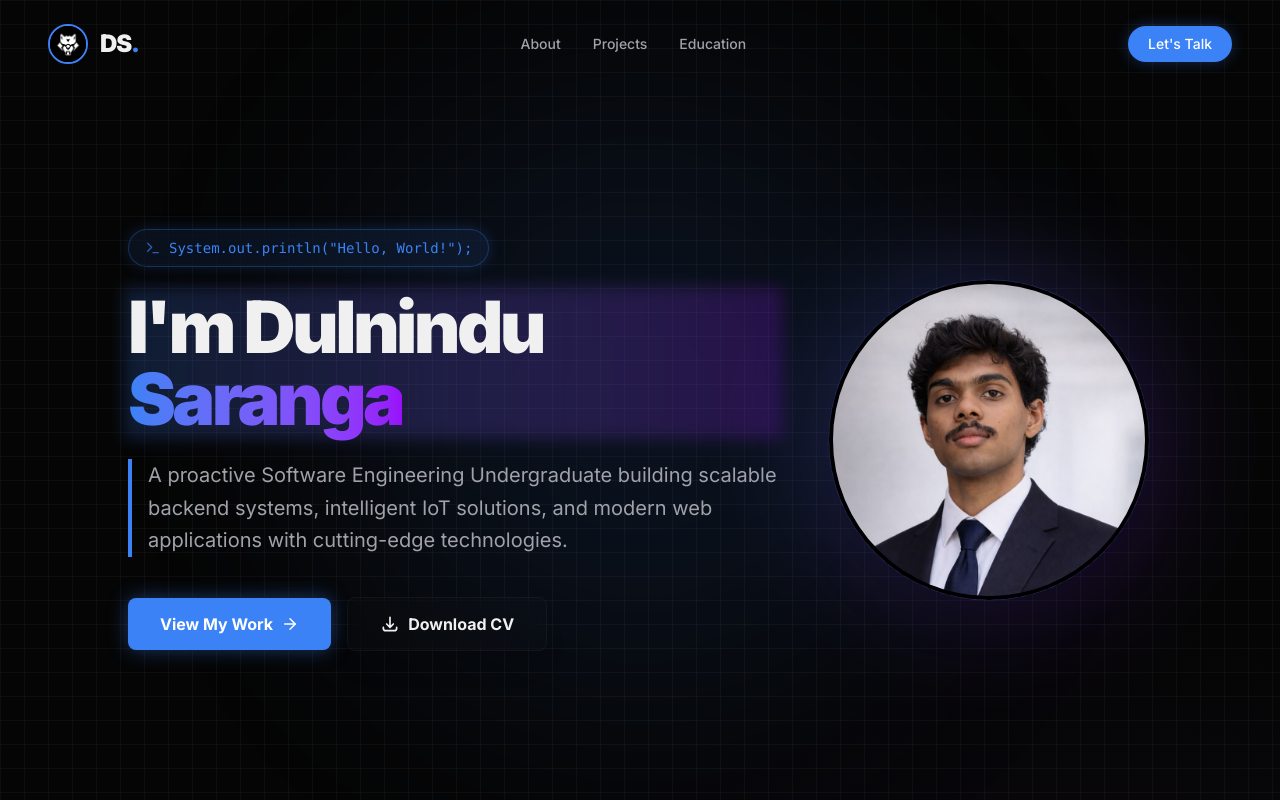
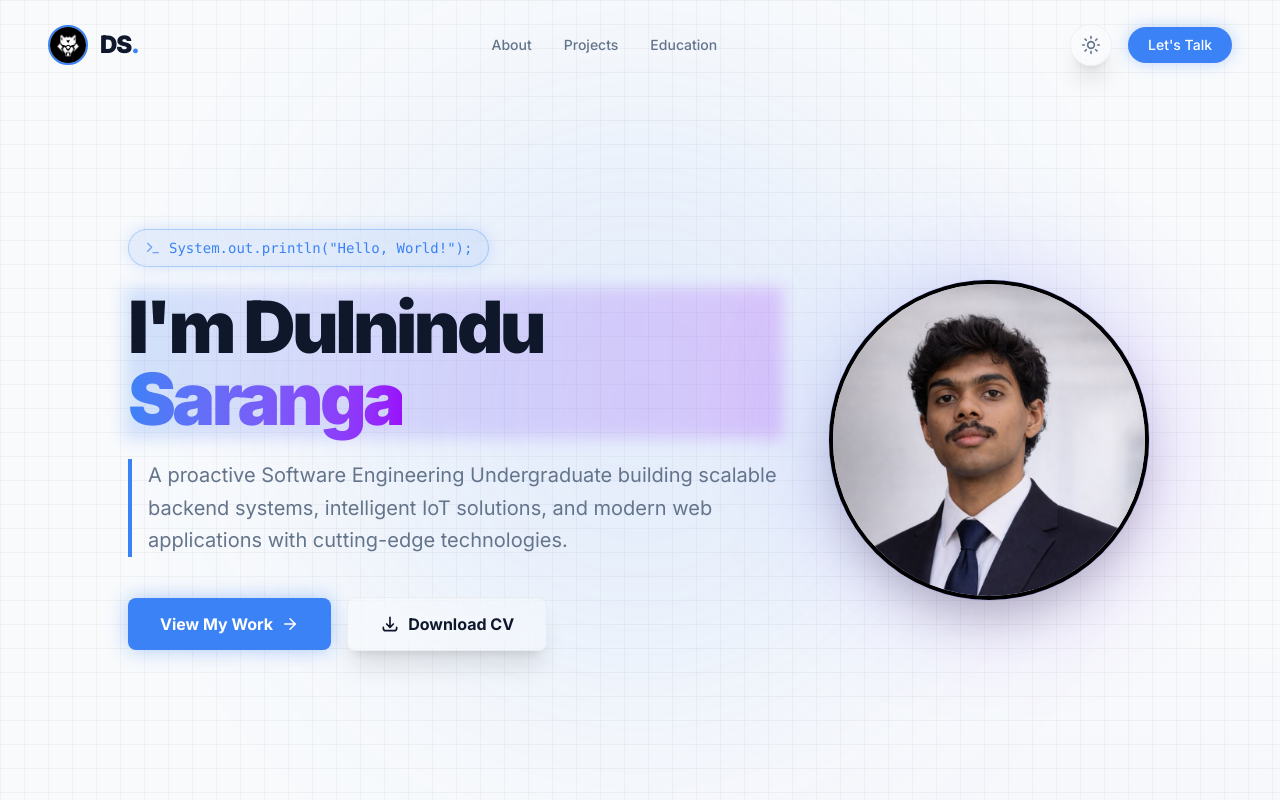
Before and after one commit to dulnindu123/advanced-portfolio, a Next.js app: page / in a window 1280 px wide. Shown: the top 800 px of the page. Built offline with nearby package versions, Linux system fonts and the light colour scheme.

Commit message:
Add Light/Dark mode theme switching functionality

```diff
--- a/src/app/globals.css
+++ b/src/app/globals.css
@@ -1,22 +1,43 @@
 @import "tailwindcss";
 
 @theme {
-  --color-background: #050505;
-  --color-foreground: #f0f0f0;
+  --color-background: var(--background);
+  --color-foreground: var(--foreground);
 
-  --color-primary: #f0f0f0;
-  --color-secondary: #a1a1aa;
-  --color-accent: #3b82f6; /* Blue */
+  --color-primary: var(--primary);
+  --color-secondary: var(--secondary);
+  --color-accent: #3b82f6; /* Blue constant for both */
   --color-accent-hover: #60a5fa;
-  --color-card: rgba(255, 255, 255, 0.03);
-  --color-card-border: rgba(255, 255, 255, 0.08);
+  --color-card: var(--card-bg);
+  --color-card-border: var(--card-border);
 
   --font-sans: var(--font-inter);
 }
 
 :root {
+  /* Light Mode Palette */
+  --background: #f8fafc;
+  --foreground: #0f172a;
+  --primary: #0f172a;
+  --secondary: #64748b;
+  --card-bg: rgba(255, 255, 255, 0.7);
+  --card-border: rgba(0, 0, 0, 0.08);
+
+  --ambient-1: rgba(59, 130, 246, 0.05);
+  --ambient-2: rgba(147, 51, 234, 0.05);
+}
+
+.dark {
+  /* Dark Mode Palette */
   --background: #050505;
   --foreground: #f0f0f0;
+  --primary: #f0f0f0;
+  --secondary: #a1a1aa;
+  --card-bg: rgba(255, 255, 255, 0.03);
+  --card-border: rgba(255, 255, 255, 0.08);
+
+  --ambient-1: rgba(59, 130, 246, 0.12);
+  --ambient-2: rgba(147, 51, 234, 0.12);
 }
 
 body {
@@ -24,9 +45,10 @@ body {
   color: var(--foreground);
   font-family: var(--font-sans), sans-serif;
   overflow-x: hidden;
+  transition: background-color 0.4s ease, color 0.4s ease;
   background-image:
-    radial-gradient(circle at 15% 50%, rgba(59, 130, 246, 0.08), transparent 25%),
-    radial-gradient(circle at 85% 30%, rgba(147, 51, 234, 0.08), transparent 25%);
+    radial-gradient(circle at 15% 50%, var(--ambient-1), transparent 25%),
+    radial-gradient(circle at 85% 30%, var(--ambient-2), transparent 25%);
 }
 
 @layer utilities {
@@ -35,7 +57,7 @@ body {
   }
 
   .glass {
-    @apply bg-card/40 backdrop-blur-md border border-card-border/50 shadow-xl;
+    @apply bg-card/40 backdrop-blur-md border border-card-border/50 shadow-xl transition-colors duration-300;
   }
 }
 
--- a/src/app/layout.tsx
+++ b/src/app/layout.tsx
@@ -1,6 +1,7 @@
 import type { Metadata } from "next";
 import { Inter } from "next/font/google";
 import "./globals.css";
+import { ThemeProvider } from "@/context/ThemeContext";
 
 const inter = Inter({
   variable: "--font-inter",
@@ -21,10 +22,12 @@ export default function RootLayout({
   children: React.ReactNode;
 }>) {
   return (
-    <html lang="en" className={`${inter.variable} dark antialiased`} data-theme="dark">
-      <body className="min-h-screen bg-background text-foreground flex flex-col selection:bg-accent/30 selection:text-white">
-        {children}
-      </body>
+    <html lang="en" className={`${inter.variable} antialiased`}>
+      <ThemeProvider>
+        <body className="min-h-screen bg-background text-foreground flex flex-col selection:bg-accent/30 selection:text-white">
+          {children}
+        </body>
+      </ThemeProvider>
     </html>
   );
 }
--- a/src/components/Navbar.tsx
+++ b/src/components/Navbar.tsx
@@ -3,6 +3,7 @@
 import { useState, useEffect } from "react";
 import Link from "next/link";
 import { motion } from "framer-motion";
+import ThemeToggle from "./ThemeToggle";
 
 export default function Navbar() {
   const [scrolled, setScrolled] = useState(false);
@@ -44,6 +45,8 @@ export default function Navbar() {
           </Link>
         </nav>
 
+        <div className="flex items-center gap-4">
+          <ThemeToggle />
           <a
             href="mailto:dulla2850@gmail.com"
             className="hidden md:inline-flex items-center justify-center px-5 py-2 text-sm font-medium text-white bg-accent hover:bg-accent-hover rounded-full transition-colors shadow-[0_0_15px_rgba(59,130,246,0.3)]"
@@ -51,6 +54,7 @@ export default function Navbar() {
             Let&apos;s Talk
           </a>
         </div>
+      </div>
     </motion.header>
   );
 }
--- /dev/null
+++ b/src/components/ThemeToggle.tsx
@@ -0,0 +1,45 @@
+"use client";
+
+import { useTheme } from "@/context/ThemeContext";
+import { motion } from "framer-motion";
+import { Sun, Moon } from "lucide-react";
+
+export default function ThemeToggle() {
+  const { theme, toggleTheme } = useTheme();
+
+  return (
+    <motion.button
+      whileHover={{ scale: 1.1 }}
+      whileTap={{ scale: 0.9 }}
+      onClick={toggleTheme}
+      className="p-2.5 glass rounded-full text-secondary hover:text-accent transition-colors flex items-center justify-center relative overflow-hidden group"
+      aria-label="Toggle Theme"
+    >
+      <div className="relative w-5 h-5">
+        <motion.div
+          initial={false}
+          animate={{
+            y: theme === "dark" ? 0 : 30,
+            opacity: theme === "dark" ? 1 : 0,
+          }}
+          transition={{ type: "spring", stiffness: 300, damping: 20 }}
+          className="absolute inset-0"
+        >
+          <Moon size={20} />
+        </motion.div>
+        <motion.div
+          initial={false}
+          animate={{
+            y: theme === "light" ? 0 : -30,
+            opacity: theme === "light" ? 1 : 0,
+          }}
+          transition={{ type: "spring", stiffness: 300, damping: 20 }}
+          className="absolute inset-0"
+        >
+          <Sun size={20} />
+        </motion.div>
+      </div>
+      <div className="absolute inset-0 bg-accent/5 opacity-0 group-hover:opacity-100 transition-opacity"></div>
+    </motion.button>
+  );
+}
--- /dev/null
+++ b/src/context/ThemeContext.tsx
@@ -0,0 +1,52 @@
+"use client";
+
+import React, { createContext, useContext, useEffect, useState } from "react";
+
+type Theme = "light" | "dark";
+
+interface ThemeContextType {
+  theme: Theme;
+  toggleTheme: () => void;
+}
+
+const ThemeContext = createContext<ThemeContextType | undefined>(undefined);
+
+export function ThemeProvider({ children }: { children: React.ReactNode }) {
+  const [theme, setTheme] = useState<Theme>("dark");
+
+  useEffect(() => {
+    // Check local storage or system preference
+    const savedTheme = localStorage.getItem("portfolio-theme") as Theme;
+    if (savedTheme) {
+      setTheme(savedTheme);
+    } else if (window.matchMedia("(prefers-color-scheme: light)").matches) {
+      setTheme("light");
+    }
+  }, []);
+
+  useEffect(() => {
+    const root = window.document.documentElement;
+    root.classList.remove("light", "dark");
+    root.classList.add(theme);
+    root.setAttribute("data-theme", theme);
+    localStorage.setItem("portfolio-theme", theme);
+  }, [theme]);
+
+  const toggleTheme = () => {
+    setTheme((prev) => (prev === "dark" ? "light" : "dark"));
+  };
+
+  return (
+    <ThemeContext.Provider value={{ theme, toggleTheme }}>
+      {children}
+    </ThemeContext.Provider>
+  );
+}
+
+export function useTheme() {
+  const context = useContext(ThemeContext);
+  if (context === undefined) {
+    throw new Error("useTheme must be used within a ThemeProvider");
+  }
+  return context;
+}
```
Lines whose indentation alone changed are shown as unchanged.
